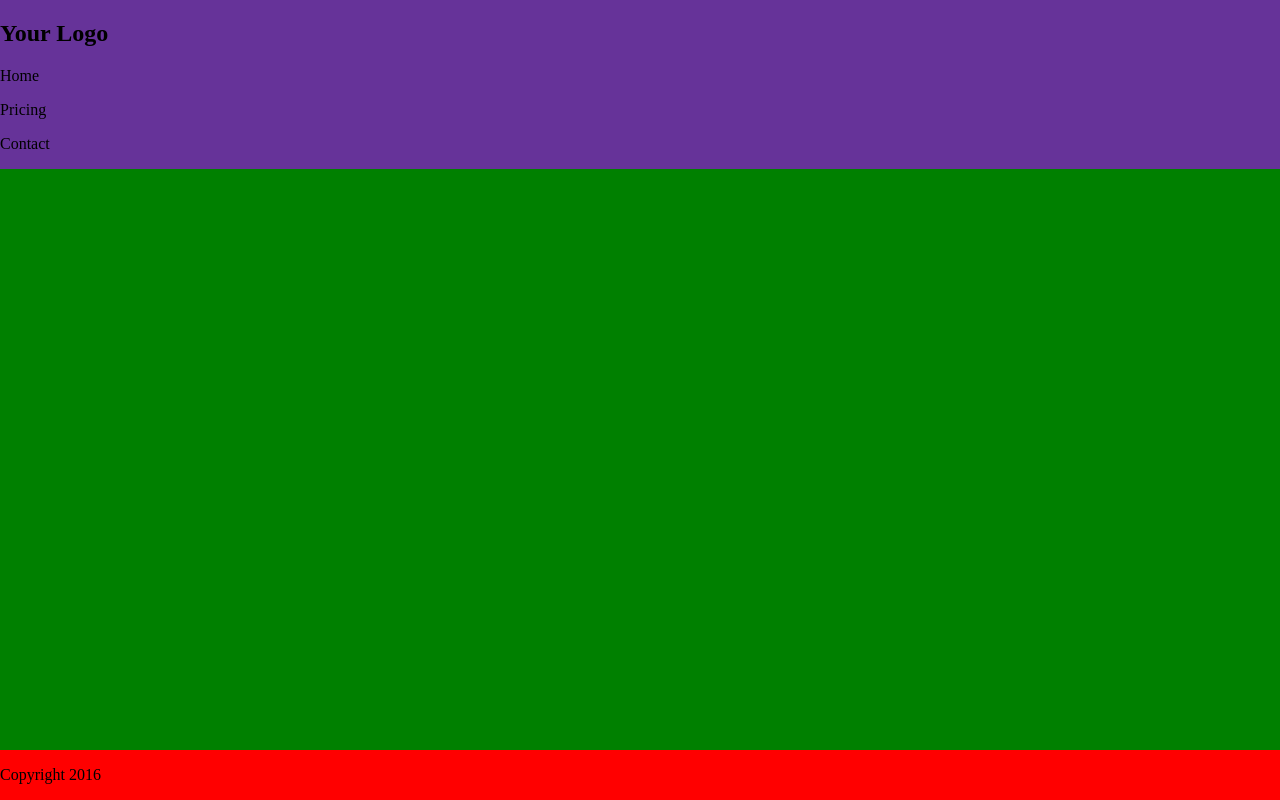
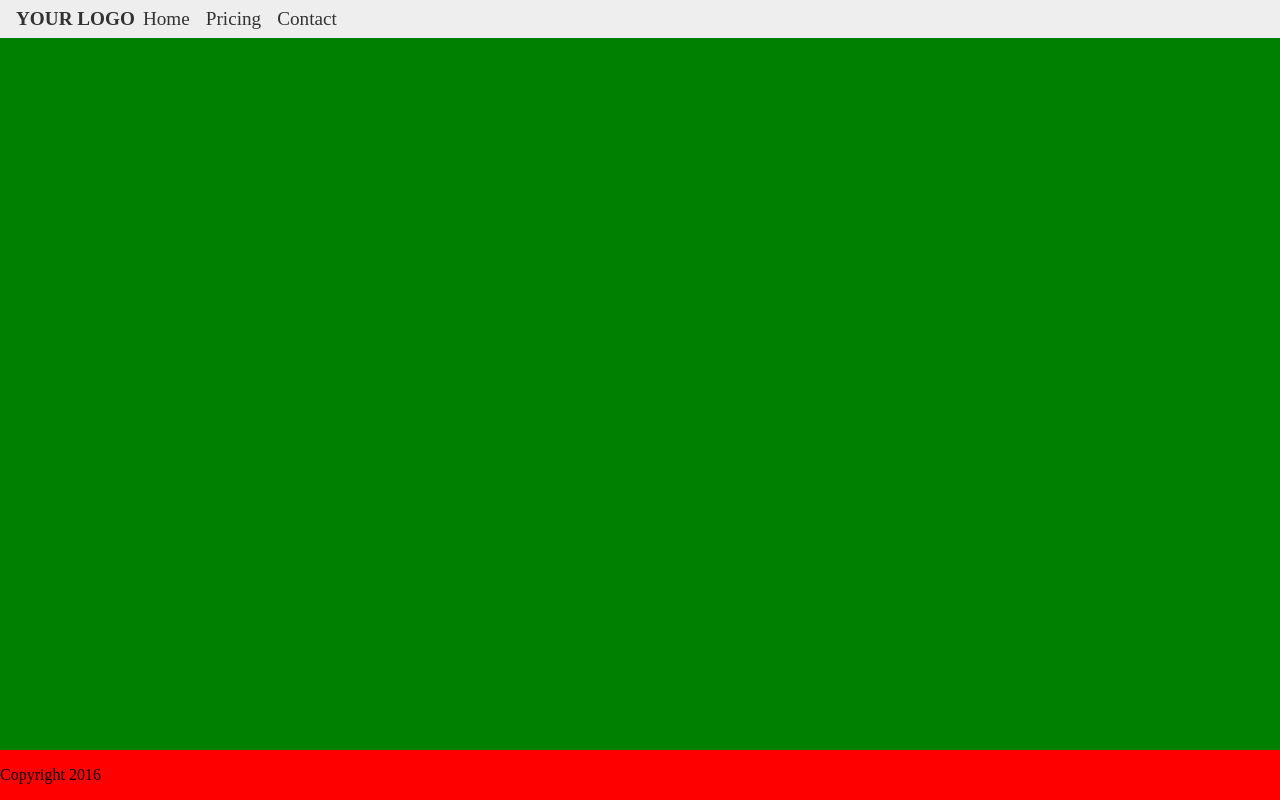
Before and after one commit to tiy-tn-fee-2016-fall/lesson-02-03, a website: page public/index.html in a window 1280 px wide. Drawn offline with nearby package versions, Linux system fonts and the light colour scheme; files that its build step writes are made by us from their sources.

Commit message:
Navbar styling

```diff
--- a/styles/app.scss
+++ b/styles/app.scss
@@ -6,6 +6,7 @@ $fa-font-path: '//netdna.bootstrapcdn.com/font-awesome/4.3.0/fonts';
 @import 'box-sizing';
 @import 'reset';
 @import 'layout';
+@import 'components/nav-bar';
 
 .lower-nav {
   background: red;
--- /dev/null
+++ b/styles/components/nav-bar.scss
@@ -0,0 +1,19 @@
+.nav-bar {
+  display: flex;
+  padding: 0.5rem 1rem;
+  background: #eee;
+
+  &__item {
+    margin: 0;
+    color: #323232;
+    font-size: 1.2rem;
+
+    &--logo {
+      text-transform: uppercase;
+    }
+
+    & + & {
+      margin: 0 0.5rem;
+    }
+  }
+}
```
